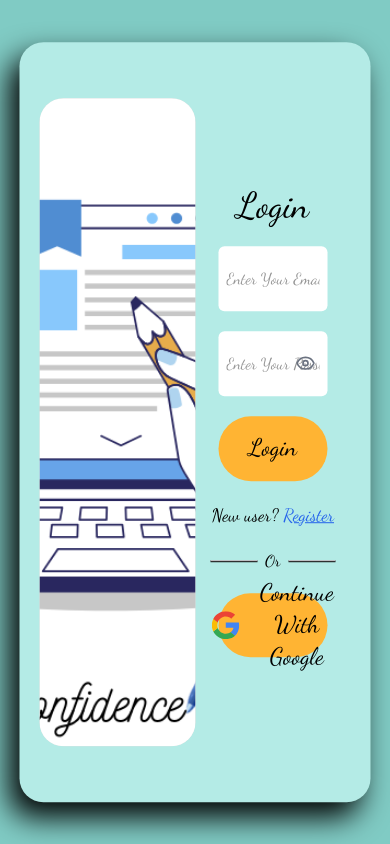
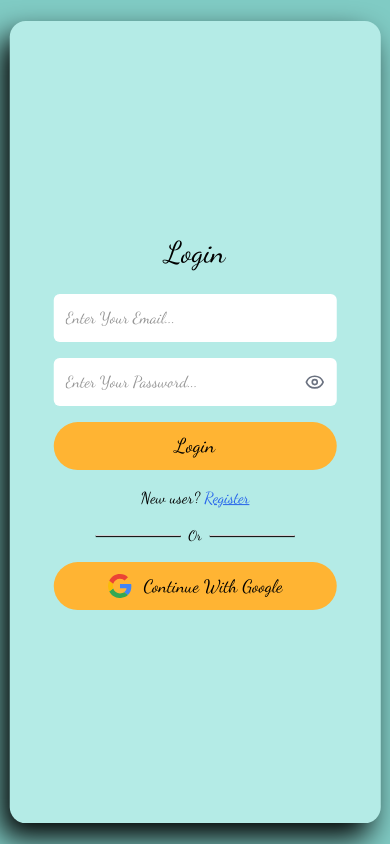
Before and after one commit to The-developer-Roy/inkpulse, a Next.js app: page /auth/signin in a window 390 px wide. Built offline with nearby package versions, Linux system fonts and the light colour scheme.

Commit message:
Responsiveness added and fixed few bugs

```diff
--- a/src/app/auth/signin/page.tsx
+++ b/src/app/auth/signin/page.tsx
@@ -59,30 +59,36 @@ const SignInPage = () => {
 
     return (
         <div
-            className={`bg-dominant h-[90%] w-[90%] flex justify-center items-center rounded-3xl drop-shadow-[-10px_15px_15px] ${dancingScript.className} p-5 absolute top-1/2 left-1/2 -translate-x-1/2 -translate-y-1/2`}
+            className={`bg-dominant h-[95vh] sm:h-[90%] w-[95vw] sm:w-[90%] flex flex-col lg:flex-row justify-center items-center rounded-2xl sm:rounded-3xl drop-shadow-[-10px_15px_15px] ${dancingScript.className} p-3 sm:p-5 absolute top-1/2 left-1/2 -translate-x-1/2 -translate-y-1/2`}
         >
             {loading && (<Spinner />)}
-            <div className="w-[50%] h-[90%] bg-[#d9d9d9] rounded-3xl">
+
+            {/* Image Section - Hidden on mobile, visible on large screens */}
+            <div className="hidden lg:block w-[50%] h-[90%] bg-[#d9d9d9] rounded-3xl">
                 <img
                     src="/Write.png"
                     alt="write"
                     className="rounded-3xl object-cover h-[100%] w-[100%]"
                 />
             </div>
-            <div className="h-[90%] w-[50%] flex justify-center items-center flex-col gap-5">
-                <h1 className="text-4xl">Login</h1>
+
+            {/* Form Section */}
+            <div className="h-full w-full lg:h-[90%] lg:w-[50%] flex justify-center items-center flex-col gap-4 sm:gap-5 px-4 sm:px-0">
+                <h1 className="text-3xl sm:text-4xl mb-2 sm:mb-0">Login</h1>
+
                 <input
                     type="text"
                     placeholder="Enter Your Email..."
-                    className="p-2 w-[70%] h-[10%] rounded-md placeholder:text-[#959595] outline-none"
+                    className="p-3 sm:p-2 w-[90%] sm:w-[70%] h-12 sm:h-[10%] rounded-md placeholder:text-[#959595] outline-none text-base"
                     value={email}
                     onChange={(e) => setEmail(e.target.value)}
                 />
-                <div className="relative w-[70%] h-[10%]">
+
+                <div className="relative w-[90%] sm:w-[70%] h-12 sm:h-[10%]">
                     <input
                         type={showPassword ? "text" : "password"}
                         placeholder="Enter Your Password..."
-                        className="p-2 w-full h-full rounded-md placeholder:text-[#959595] outline-none"
+                        className="p-3 sm:p-2 w-full h-full rounded-md placeholder:text-[#959595] outline-none text-base"
                         value={password}
                         onChange={(e) => setPassword(e.target.value)}
                     />
@@ -94,24 +100,36 @@ const SignInPage = () => {
                         {showPassword ? <EyeClosed size={20} /> : <Eye size={20} />}
                     </button>
                 </div>
+
                 <button
-                    className="w-[70%] bg-secondary rounded-full h-[10%] text-2xl outline-none"
+                    className="w-[90%] sm:w-[70%] bg-secondary rounded-full h-12 sm:h-[10%] text-xl sm:text-2xl outline-none hover:bg-opacity-90 transition-all duration-200"
                     onClick={handleLogin}
                 >
                     Login
                 </button>
-                <span className="text-lg">New user? <button className="text-blue-600 underline" onClick={() => navigateWithSpinner("/auth/register")}>Register</button></span>
-                <div className="flex justify-center items-center gap-2 w-full">
+
+                <span className="text-base sm:text-lg text-center">
+                    New user?
+                    <button
+                        className="text-blue-600 underline ml-1 hover:text-blue-800 transition-colors duration-200"
+                        onClick={() => navigateWithSpinner("/auth/register")}
+                    >
+                        Register
+                    </button>
+                </span>
+
+                <div className="flex justify-center items-center gap-2 w-[90%] sm:w-full">
                     <hr className="h-[2px] w-[30%] bg-black" />
-                    <span>Or</span>
+                    <span className="text-sm sm:text-base">Or</span>
                     <hr className="h-[2px] w-[30%] bg-black" />
                 </div>
+
                 <button
-                    className="w-[70%] bg-secondary rounded-full h-[10%] text-2xl outline-none flex justify-center items-center gap-5"
+                    className="w-[90%] sm:w-[70%] bg-secondary rounded-full h-12 sm:h-[10%] text-lg sm:text-2xl outline-none flex justify-center items-center gap-3 sm:gap-5 hover:bg-opacity-90 transition-all duration-200"
                     onClick={() => signIn("google")}
                 >
-                    <img src="/google-icon-logo-svgrepo-com.svg" className="w-7 h-7" alt="Google" />
-                    Continue With Google
+                    <img src="/google-icon-logo-svgrepo-com.svg" className="w-6 sm:w-7 h-6 sm:h-7" alt="Google" />
+                    <span className="text-center">Continue With Google</span>
                 </button>
             </div>
         </div>
--- /dev/null
+++ b/src/app/genres/page.tsx
@@ -0,0 +1,49 @@
+"use client";
+
+import { useState } from "react";
+import { useRouter } from "next/navigation";
+import Spinner from "@/components/Spinner";
+import { Clapperboard, Ellipsis, Heart, Sparkles, Swords, TestTubeDiagonal, VenetianMask } from 'lucide-react'
+
+
+const genres = () => {
+    const router = useRouter();
+    const [loading, setLoading] = useState(false);
+
+    const categories = [
+        { label: "Fantasy", icon: <Sparkles size={20} /> },
+        { label: "Mystery", icon: <VenetianMask size={20} /> },
+        { label: "Romance", icon: <Heart size={20} /> },
+        { label: "Action", icon: <Swords size={20} /> },
+        { label: "Sci-Fi", icon: <TestTubeDiagonal size={20} /> },
+        { label: "Drama", icon: <Clapperboard size={20} /> },
+        { label: "And More", icon: <Ellipsis size={20} /> },
+    ];
+
+    const navigateWithSpinner = (path: string) => {
+        setLoading(true);
+        router.push(path);
+    };
+
+    return (
+        <main>
+            {loading && <Spinner />}
+            <div className='flex justify-center items-center gap-10 w-full flex-wrap'>
+                {categories.map((category) => (
+                    <button
+                        key={category.label}
+                        onClick={() => navigateWithSpinner(`/post?query=${encodeURIComponent(category.label)}`)}
+                        className='bg-primary flex flex-col justify-center items-center gap-3 rounded-xl p-4 w-[120px] hover:scale-105 transition duration-200'
+                    >
+                        <div className='rounded-full bg-background p-2'>
+                            {category.icon}
+                        </div>
+                        <span className='text-secondary'>{category.label}</span>
+                    </button>
+                ))}
+            </div>
+        </main>
+    )
+}
+
+export default genres;
--- a/src/components/AuthenticatedHome.tsx
+++ b/src/components/AuthenticatedHome.tsx
@@ -110,7 +110,7 @@ const AuthenticatedHome: React.FC<Props> = ({ name, email, profilePic }) => {
                 <div className='absolute right-full top-1/2 transform -translate-y-1/2 mr-2 w-max px-2 py-1 text-sm text-white bg-gray-700 rounded shadow-lg hidden group-hover:block'>
                     Create a New Story
                 </div>
-                <Image src={"/pen-2.svg"} alt='pen' width={40} height={40} />
+                <img src={"/pen-2.svg"} alt='pen' className='lg:h-10 lg:w-10 lg:block hidden' />
             </button>
 
             <section className="w-full max-w-5xl px-4 mt-32">
@@ -148,7 +148,7 @@ const AuthenticatedHome: React.FC<Props> = ({ name, email, profilePic }) => {
                     ))}
                 </div>
             </section>
-            <Footer/>
+            <Footer />
         </main>
     );
 };
--- a/src/components/Navbar.tsx
+++ b/src/components/Navbar.tsx
@@ -86,7 +86,7 @@ const Navbar: React.FC<NavbarProps> = ({ variant, profilePic, setLoading }) => {
         setMobileMenuOpen(false);
     };
 
-    const logout = async () => {
+    const logout = async ()=>{
         setLoading(true);
         setMobileMenuOpen(false);
         await fetch("/api/auth/logout", { method: "POST" });
@@ -113,7 +113,7 @@ const Navbar: React.FC<NavbarProps> = ({ variant, profilePic, setLoading }) => {
                                 <button onClick={() => navigateWithSpinner("/post")}>Stories</button>
                             </UnderlineAnimation>
                             <UnderlineAnimation animationDuration={0.1}>
-                                <button onClick={() => navigateWithSpinner("/categories")} onMouseEnter={() => setGenreIsOpen(true)} onMouseLeave={() => setGenreIsOpen(false)}>Genres</button>
+                                <button onClick={() => navigateWithSpinner("/genres")} onMouseEnter={() => setGenreIsOpen(true)} onMouseLeave={() => setGenreIsOpen(false)}>Genres</button>
                             </UnderlineAnimation>
                             <UnderlineAnimation animationDuration={0.1}>
                                 <button onClick={() => navigateWithSpinner("/About")}>About Us</button>
@@ -137,7 +137,7 @@ const Navbar: React.FC<NavbarProps> = ({ variant, profilePic, setLoading }) => {
                 {/* Right side icons */}
                 <div className="flex items-center gap-2 sm:gap-4">
                     {isAuthenticated && (
-                        <button onClick={() => setShowSearch(prev => !prev)} className="lg:block">
+                        <button onClick={() => setShowSearch(prev => !prev)} className="hidden lg:block">
                             {showSearch ? <X size={24} /> : <Search size={24} />}
                         </button>
                     )}
@@ -172,7 +172,7 @@ const Navbar: React.FC<NavbarProps> = ({ variant, profilePic, setLoading }) => {
                         animate="open"
                         exit="closed"
                         variants={mobileMenuVariants}
-                        className={`lg:hidden fixed top-[100px] right-[5%] w-[90%] max-w-sm bg-secondary shadow-lg rounded-2xl z-40 flex-col p-6 ${dancingScript.className}`}
+                        className={`lg:hidden fixed top-[100px] right-[5%] w-[90%] max-w-sm bg-secondary shadow-lg rounded-2xl z-40 flex-col p-6 max-h-[calc(100vh-120px)] overflow-y-auto ${dancingScript.className}`}
                     >
                         {/* Mobile Search */}
                         {isAuthenticated && (
@@ -193,7 +193,7 @@ const Navbar: React.FC<NavbarProps> = ({ variant, profilePic, setLoading }) => {
                                 <>
                                     <button onClick={() => navigateWithSpinner("/")} className="text-left py-2 border-b border-gray-200">Home</button>
                                     <button onClick={() => navigateWithSpinner("/post")} className="text-left py-2 border-b border-gray-200">Stories</button>
-                                    <button onClick={() => navigateWithSpinner("/categories")} className="text-left py-2 border-b border-gray-200">Genres</button>
+                                    <button onClick={() => navigateWithSpinner("/genres")} className="text-left py-2 border-b border-gray-200">Genres</button>
                                     <button onClick={() => navigateWithSpinner("/About")} className="text-left py-2 border-b border-gray-200">About Us</button>
 
                                     {/* Mobile Profile Menu */}
```
Also changed, not shown: 1 other file (tests, documents, lock files or other folders).
